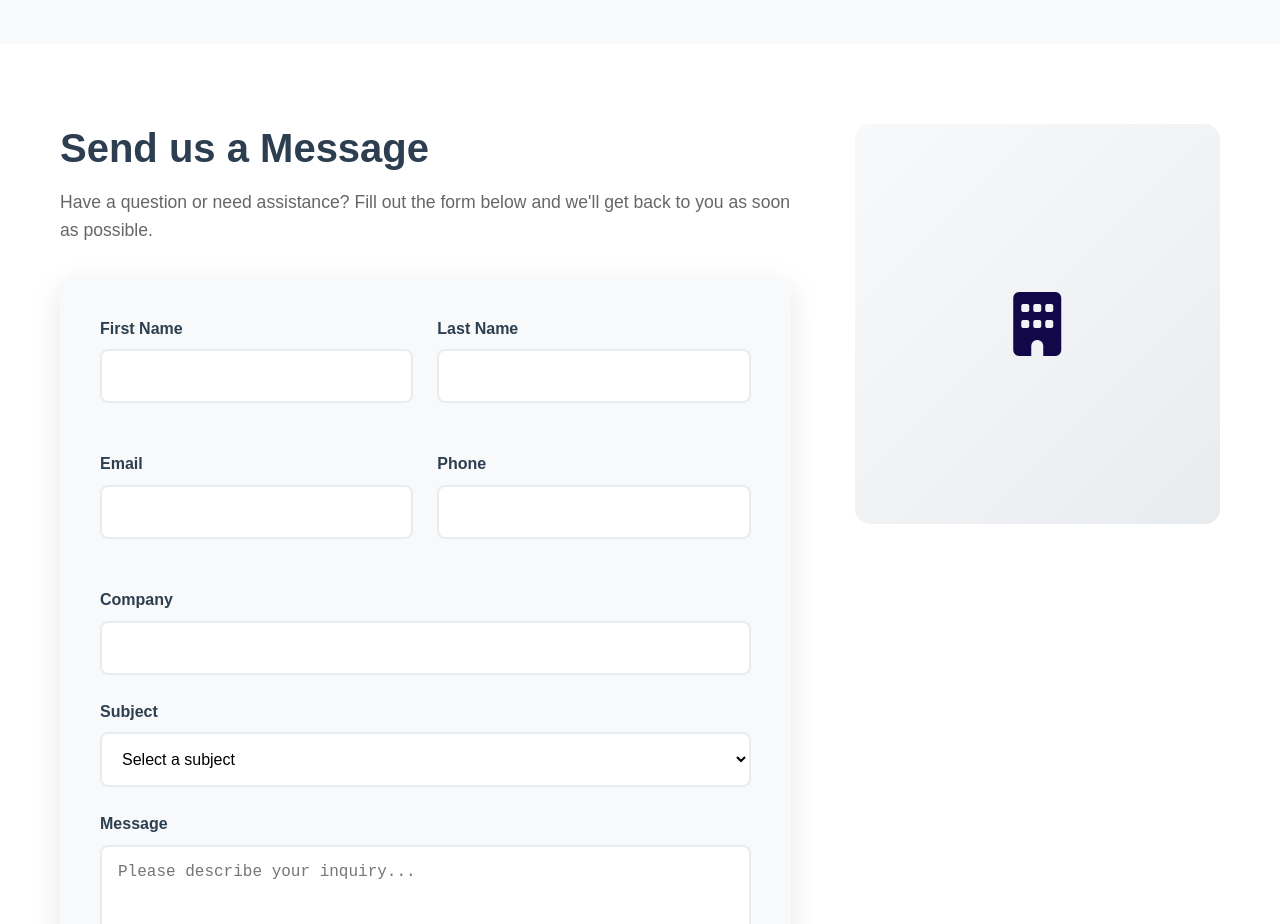
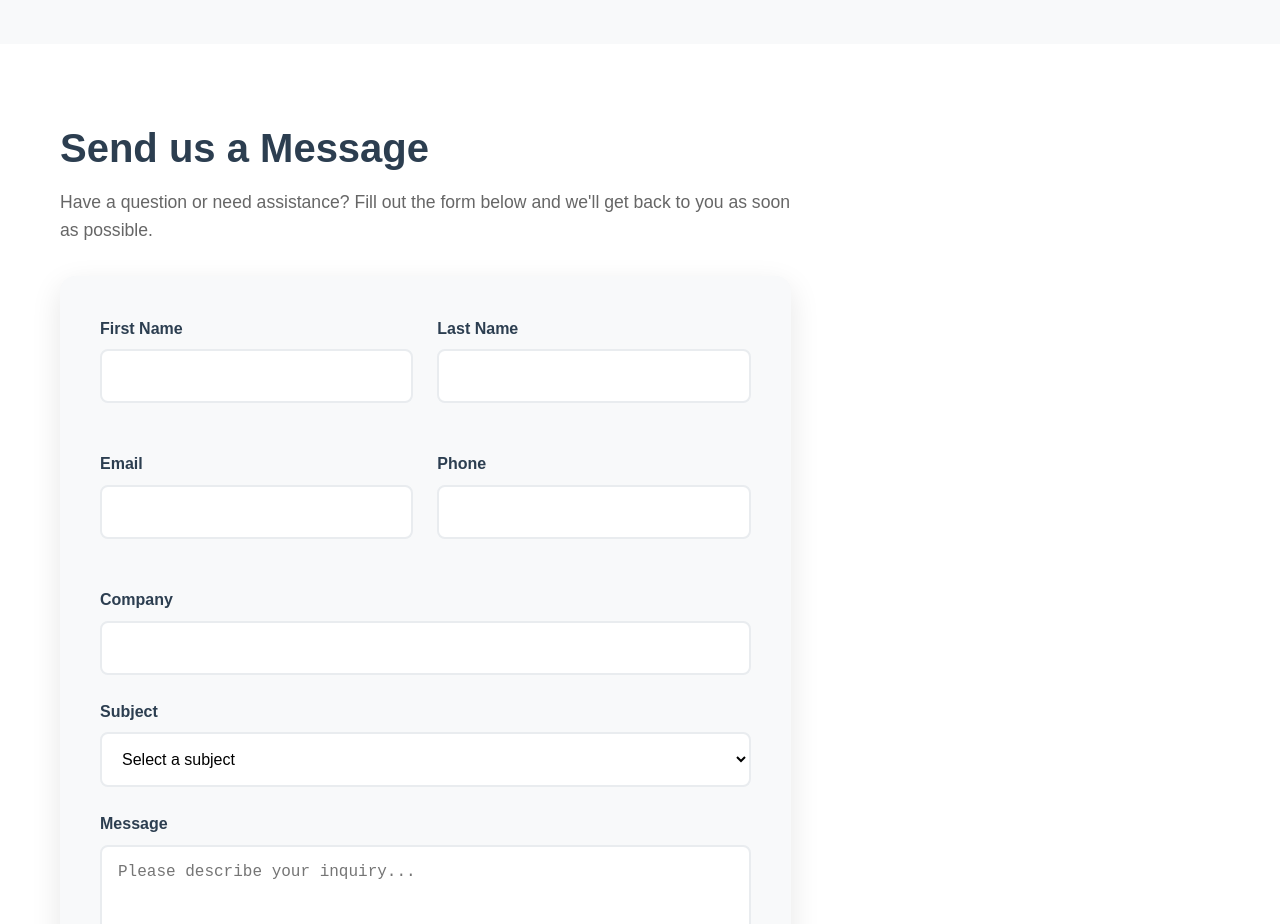
Before and after one commit to wushuyang01-source/GEES, a website: page page/contact.html in a window 1280 px wide. Shown: the part 940-1864 px from the top of the page. Drawn offline with nearby package versions, Linux system fonts and the light colour scheme; files whose address does not match are found by name.

Commit message:
Add files via upload

```diff
--- a/page/contact.html
+++ b/page/contact.html
@@ -127,11 +127,6 @@
                     </form>
                 </div>
 
-                <div class="contact-image">
-                    <div class="placeholder-image">
-                        <i class="fas fa-building" style="font-size: 4rem; color: #120849;"></i>
-                    </div>
-                </div>
             </div>
         </div>
     </section>
```
